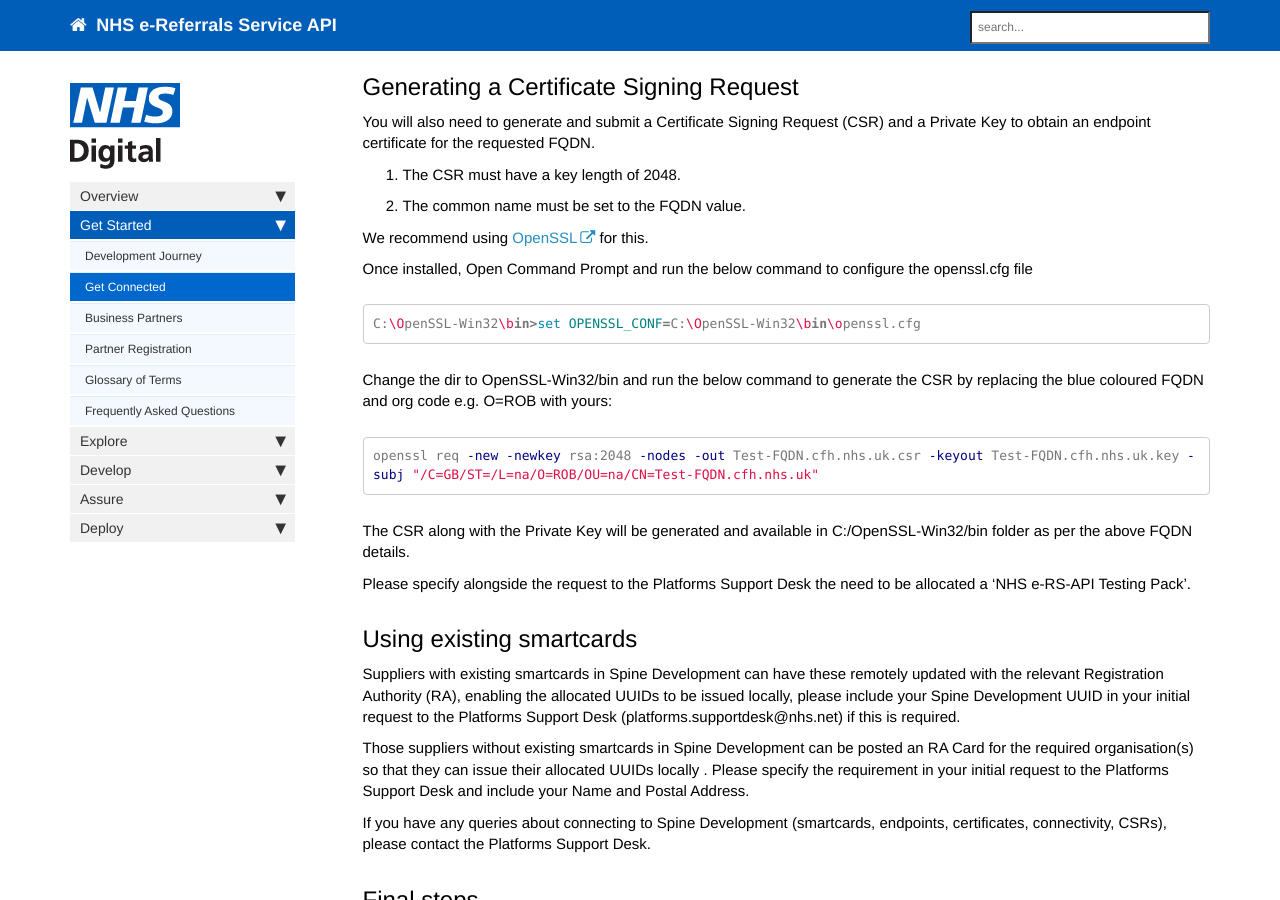
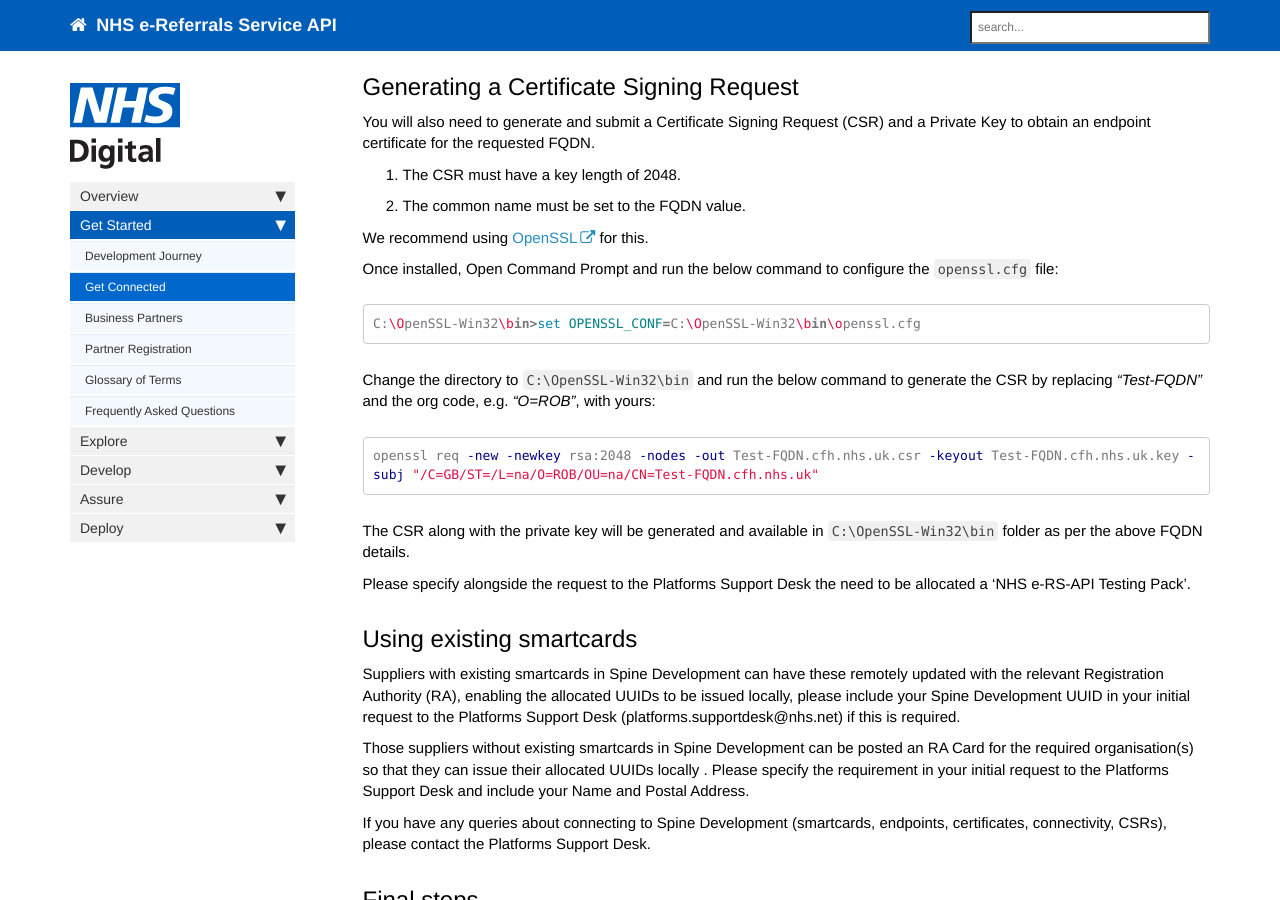
Before and after one commit to nhsconnect/digital-referrals, a Jekyll site: the page built from pages/getstarted/getstarted_get_connected.md, in a window 1280 px wide and 900 px high, scrolled down 886 px. Built offline with Jekyll 4.4.1, drawn with Linux system fonts in a browser that asks for light colours; nearby versions of some CDN libraries; comment, search, counter and statistics services are not loaded.

Commit message:
Final enhancements to the CSR copy

````diff
--- a/pages/getstarted/getstarted_get_connected.md
+++ b/pages/getstarted/getstarted_get_connected.md
@@ -46,19 +46,19 @@ You will also need to generate and submit a Certificate Signing Request (CSR) an
 
 We recommend using [OpenSSL](http://slproweb.com/products/Win32OpenSSL.html) for this.
 
-Once installed, Open Command Prompt and run the below command to configure the openssl.cfg file
+Once installed, Open Command Prompt and run the below command to configure the `openssl.cfg` file:
 
 ```shell
 C:\OpenSSL-Win32\bin>set OPENSSL_CONF=C:\OpenSSL-Win32\bin\openssl.cfg
 ```
 
-Change the dir to OpenSSL-Win32/bin and run the below command to generate the CSR by replacing the blue coloured FQDN and org code e.g. O=ROB with yours:
+Change the directory to `C:\OpenSSL-Win32\bin` and run the below command to generate the CSR by replacing _"Test-FQDN"_ and the org code, e.g. _"O=ROB"_, with yours:
 
 ```shell
 openssl req -new -newkey rsa:2048 -nodes -out Test-FQDN.cfh.nhs.uk.csr -keyout Test-FQDN.cfh.nhs.uk.key -subj "/C=GB/ST=/L=na/O=ROB/OU=na/CN=Test-FQDN.cfh.nhs.uk"
 ```
 
-The CSR along with the Private Key will be generated and available in C:/OpenSSL-Win32/bin folder as per the above FQDN details.
+The CSR along with the private key will be generated and available in `C:\OpenSSL-Win32\bin` folder as per the above FQDN details.
 
 Please specify alongside the request to the Platforms Support Desk the need to be allocated a ‘NHS e-RS-API Testing Pack’.
 
````
